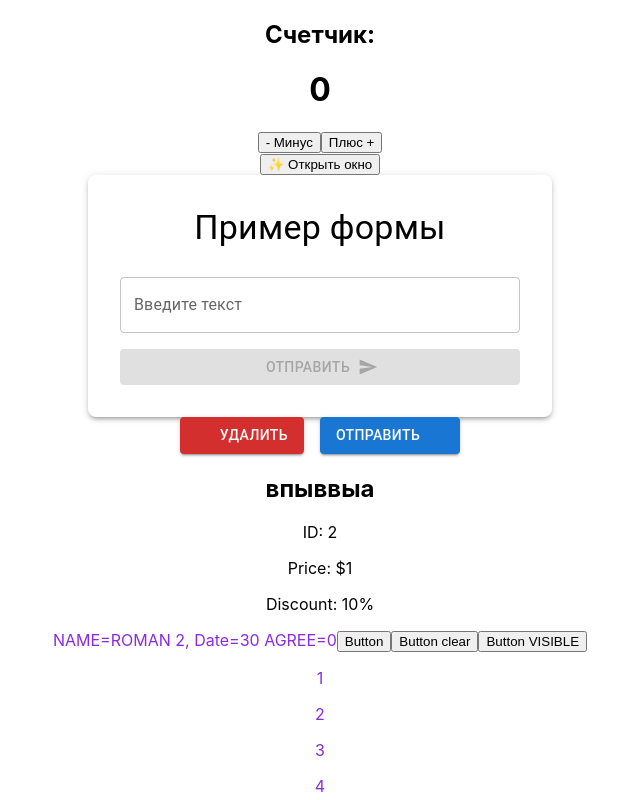
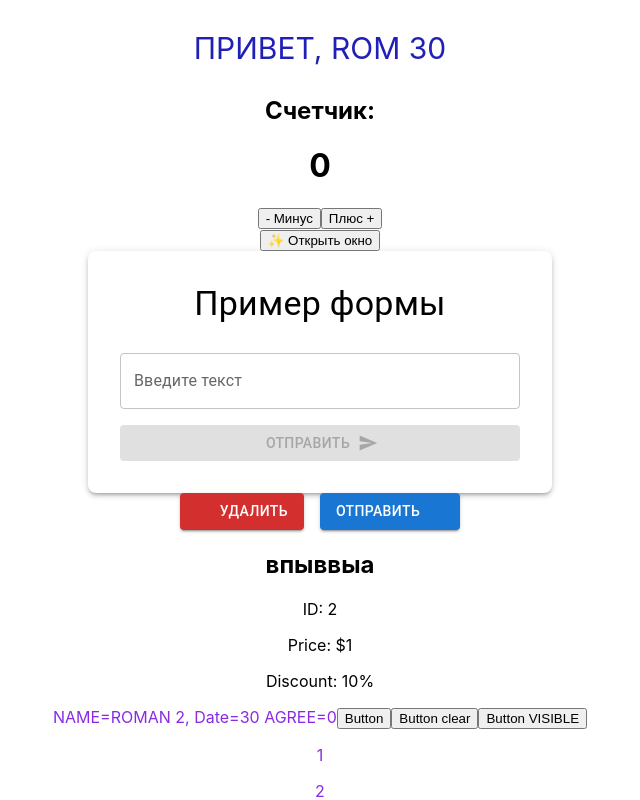
Before and after one commit to 44Klic44/react-toolkit, a React (Create React App) app: page / in a window 1280 px wide. Shown: the top 800 px of the page, without its empty margins (320-960 px from the left). Built offline with nearby package versions, Linux system fonts and the light colour scheme; no server answers; some icons are missing.

Commit message:
lesson 1

```diff
--- a/src/App.css
+++ b/src/App.css
@@ -2,6 +2,11 @@
   text-align: center;
 }
 
+.name{
+  font-size: 30px;
+  text-transform: uppercase;
+  color: rgb(32, 32, 183);
+}
 .App-logo {
   height: 40vmin;
   pointer-events: none;
--- a/src/App.js
+++ b/src/App.js
@@ -20,7 +20,7 @@ import Mytestcomponnt from './ТРЕНИРОВКА/trenirovka';
 import MyMaterialComponent from './ТРЕНИРОВКА/component-materialui'
 import IconExample from './ТРЕНИРОВКА/button-materialui';
 import ProductCard from './ТРЕНИРОВКА/propstype';
-
+import LessonOne from './ВСПОМИНАЮ РЕАКТ/lesson-one';
 // Основной компонент приложения
 function App() {
 
@@ -28,9 +28,10 @@ function App() {
 
 
 
-
+console.log(<LessonOne name = {"ROM"} age = {30}></LessonOne>)
   return (
     <div className="App">
+      <LessonOne name = {"ROM"} age = {30}></LessonOne>
       {/* Простые компоненты для демонстрации */}
       {/* <Counter></Counter> */}
       {/* <Mycomponent></Mycomponent>
--- /dev/null
+++ b/src/ВСПОМИНАЮ РЕАКТ/lesson-one.js
@@ -0,0 +1,17 @@
+import React, { useState } from "react";
+
+function LessonOne({name, age}){
+
+
+    const [state, setState] = useState();
+    return(
+    <div>
+         <p className="name">ПРИВЕТ, {name} {age} </p>
+    </div>
+    )
+
+
+}
+
+
+export default LessonOne;
```
